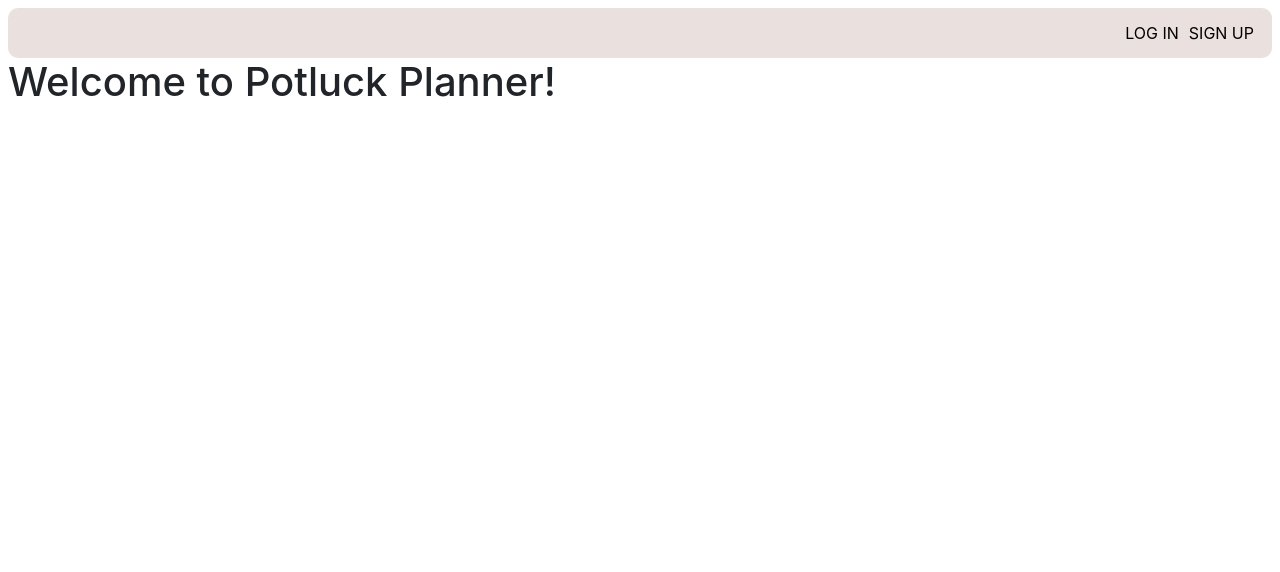
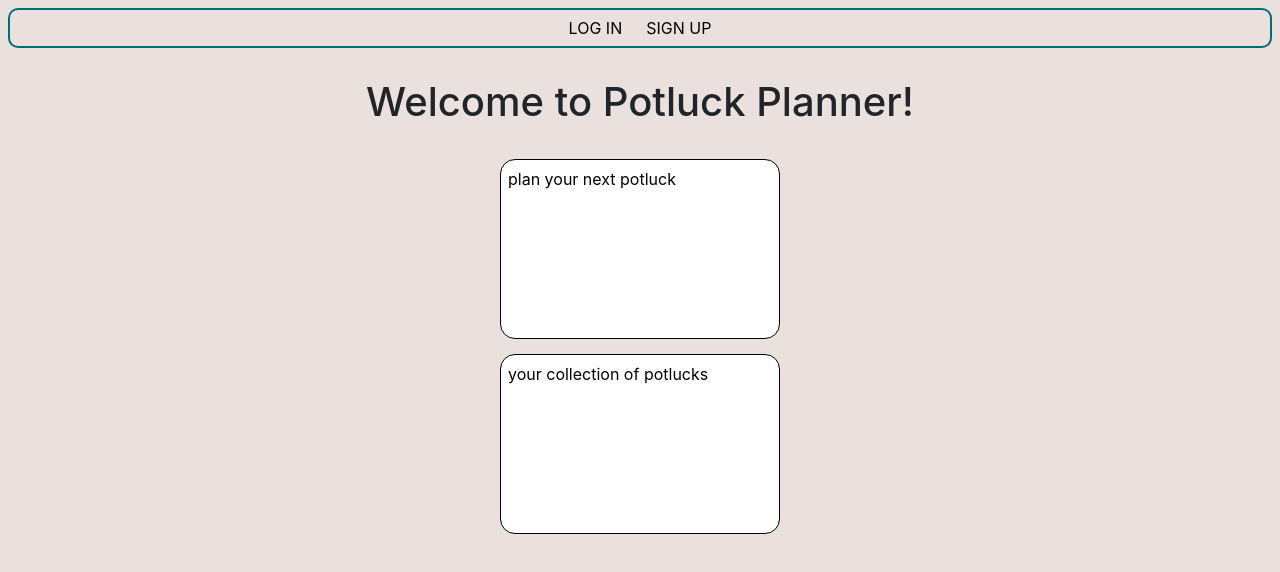
Before and after one commit to jessykim/potluck-planner, a React (Create React App) app: page / in a window 1280 px wide. Shown: the top 572 px of the page. Built offline with nearby package versions, Linux system fonts and the light colour scheme; no server answers.

Commit message:
style landing page

```diff
--- a/src/App.css
+++ b/src/App.css
@@ -5,7 +5,6 @@
   /* border: 1px solid red; */
   /* } */
 
-/* body {
-  border: 1px solid red;
-  display: flex;
-} */
+body {
+  background-color: #EAE1DF;
+}
--- a/src/components/NavBar/NavBar.jsx
+++ b/src/components/NavBar/NavBar.jsx
@@ -12,6 +12,7 @@ const NavBar = ({ user, handleLogout }) => {
   const protectedLinks = (
     <>
       {/* <NavLink to="/changePassword" onClick={handleLogout}>Change Password</NavLink> */}
+      <NavLink to="/">home</NavLink>
       <NavLink to="/potlucks">potlucks</NavLink>
       <NavLink to="/potlucks/add">+ add</NavLink>
       {/* <NavLink to="/profiles">Profiles</NavLink> */}
@@ -22,7 +23,7 @@ const NavBar = ({ user, handleLogout }) => {
   return (
     <nav className={styles.container}>
       {/* <NavLink to={'/'}></NavLink> */}
-      <div>
+      <div className={styles.navdiv}>
         {user ? protectedLinks : publicLinks}
       </div>
     </nav>
--- a/src/components/NavBar/NavBar.module.css
+++ b/src/components/NavBar/NavBar.module.css
@@ -1,23 +1,28 @@
 .container {
-  /* align-items: center; */
   /* border: 1px solid red; */
   display: flex;
-  justify-content: flex-end;
-  width: 100%;
-  padding: 5px;
-  background-color: #EAE1DF;
+  justify-content: center;
+  align-items: center;
+  /* width: 100%; */
+  /* padding: 5px; */
   border-radius: 10px;
+  height: 40px;
+  margin: 8px;
+  border: 2px solid #006D77;
 }
 
-div {
+.navdiv {
   margin: 8px;
 }
 
 div > a {
+  /* background-color: #EAE1DF; */
+  /* background-color: #667761; */
   color: black;
   text-decoration: none;
-  padding: 5px;
-  /* margin-left: 10px; */
-  /* border: 2px solid #917C78; */
-  /* border-radius: 10px; */
+  padding: 7px;
+  margin: 5px;
+  border-radius: 15px;
+  /* border: 2px solid #006D77; */
+  /* background-color:#006D77; */
 }
--- a/src/pages/Landing/Landing.jsx
+++ b/src/pages/Landing/Landing.jsx
@@ -1,6 +1,25 @@
+import { Link } from "react-router-dom"
+import styles from './Landing.module.css'
+
 const Landing = ({user}) => {
   return (
-    <h1>Welcome to Potluck Planner!</h1>
+    <>
+      <main>
+        {user ?
+        <h1>Hello, {user.name}!</h1>
+        :
+        <h1>Welcome to Potluck Planner!</h1>
+        }
+        <div className={styles.cards}>
+          <Link to="/potlucks/add">
+            plan your next potluck
+          </Link>
+          <Link to="/potlucks">
+            your collection of potlucks
+          </Link>
+        </div>
+      </main>
+    </>
   )
 }
 
--- a/src/pages/Landing/Landing.module.css
+++ b/src/pages/Landing/Landing.module.css
@@ -0,0 +1,29 @@
+main {
+  /* border: 1px solid red; */
+  display: flex;
+  flex-direction: column;
+  padding: 10px;
+  align-items: center;
+  margin-top: 20px;
+  /* background-color: #EAE1DF; */
+}
+
+.cards {
+  display: flex;
+  flex-direction: column;
+  border-radius: 15px;
+  margin-top: 20px;
+}
+
+.cards > a {
+  width: 280px;
+  height: 180px;
+  margin-bottom: 10px;
+  background-color: #FFFF;
+  border: 0.5px solid black;
+  /* background-color: #B79492; */
+}
+
+h1 {
+  text-align: center;
+}
```
